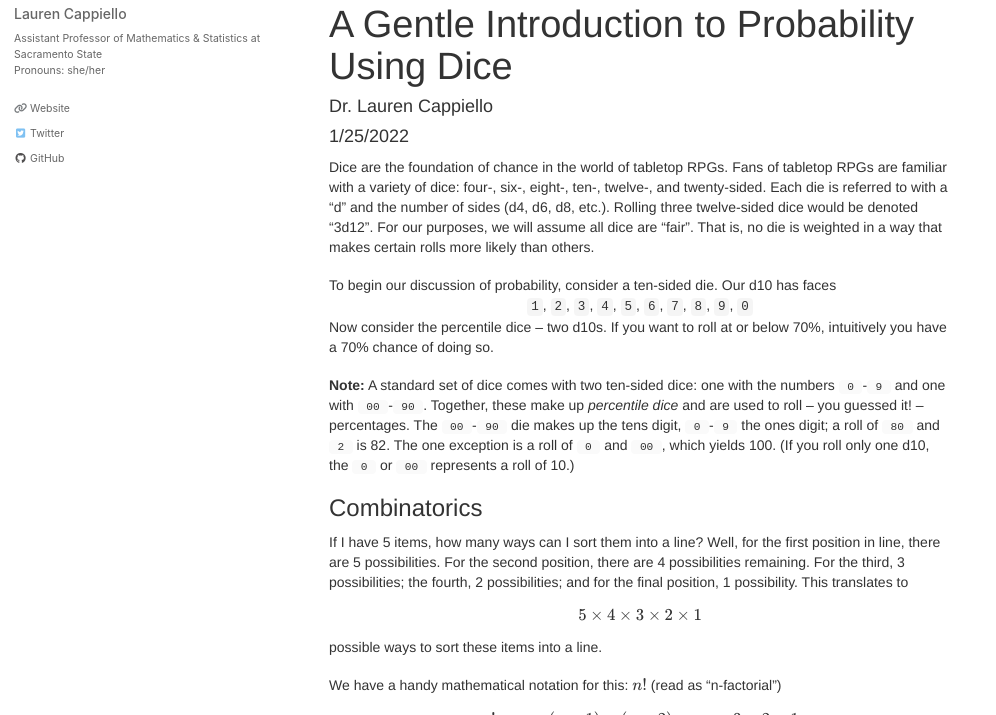
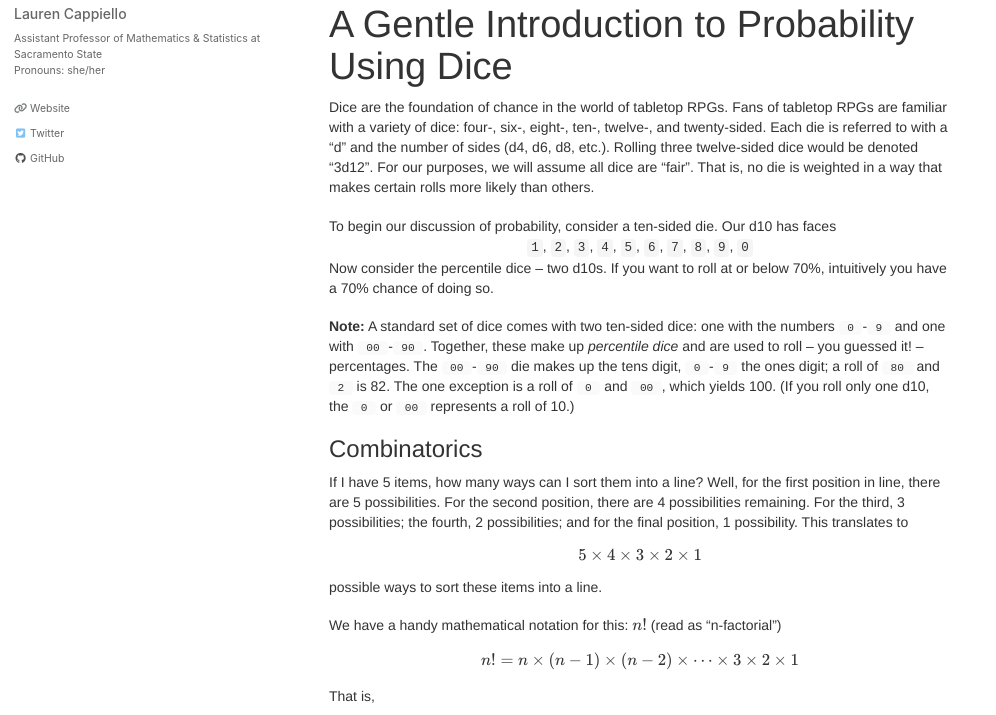
Before and after one commit to lgpcappiello/lgpcappiello.github.io, a Jekyll site: the page built from _posts/2022-1-25-introprobdice.md, in a window 1280 px wide and 900 px high, cut to the strip 185-900 px from the top of the window. Shown: the whole strip, without its empty margins (0-996 px from the left). Built offline with Jekyll 4.4.1, drawn with Linux system fonts in a browser that asks for light colours; cached includes are drawn as plain includes; nearby versions of some CDN libraries; formulas are drawn with MathJax 3.

Commit message:
Update and rename 2022-1-25-introprobdice.html to 2022-1-25-introprobdice.md

```diff
--- a/_posts/2022-1-25-introprobdice.html
+++ b/_posts/2022-1-25-introprobdice.md
@@ -171,8 +171,6 @@ pre code {
 
 
 <h1 class="title toc-ignore">A Gentle Introduction to Probability Using Dice</h1>
-<h4 class="author">Dr. Lauren Cappiello</h4>
-<h4 class="date">1/25/2022</h4>
 
 </div>
 
```
